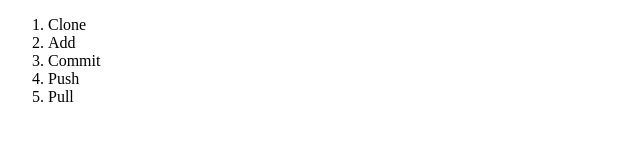
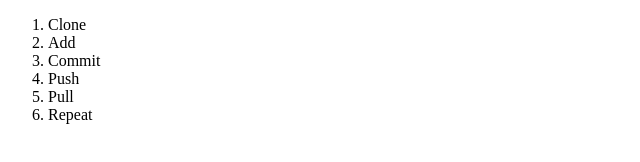
Before and after one commit to GLXEnigma/class-demo, a plain HTML site: page index.html in a window 1280 px wide. Shown: the full height of the page, 0-640 px from the left. Drawn offline with Linux system fonts and the light colour scheme.

Commit message:
added one item to list

```diff
--- a/index.html
+++ b/index.html
@@ -12,6 +12,7 @@
         <li>Commit</li>
         <li>Push</li>
         <li>Pull</li>
+        <li>Repeat</li>
     </ol>
 </body>
 </html>
```
